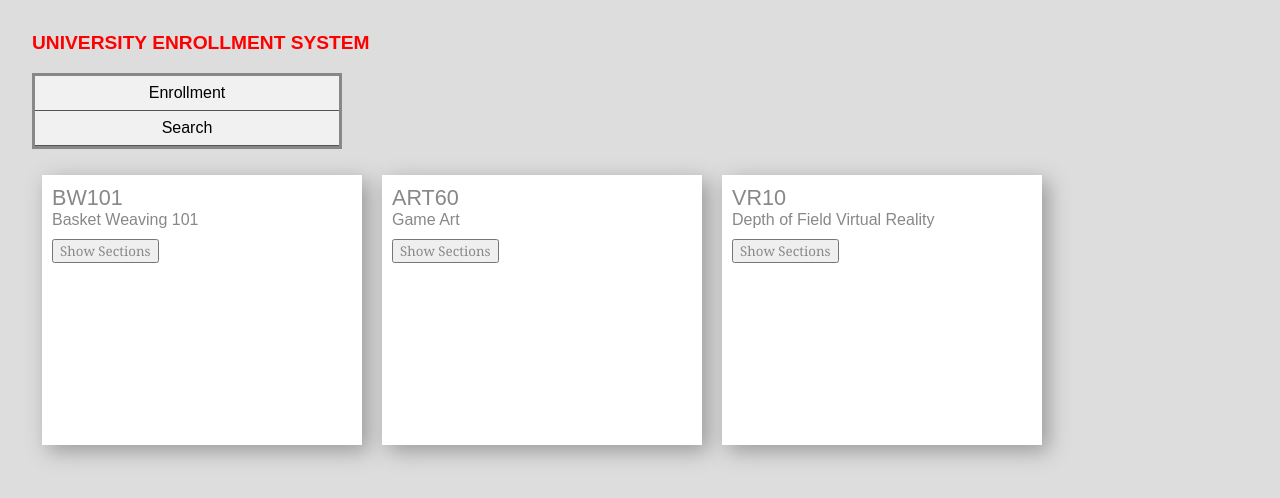
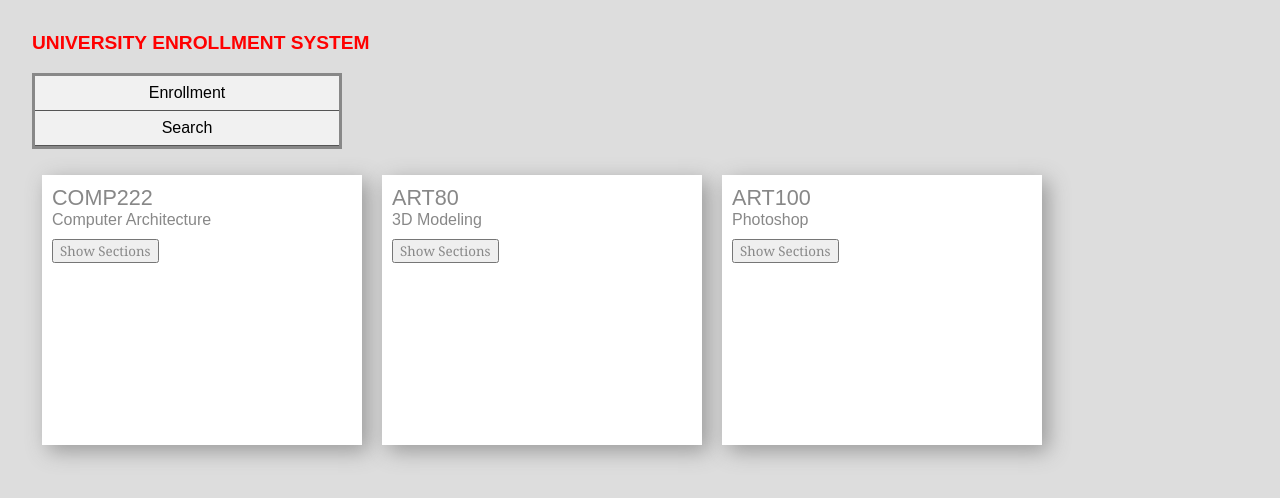
Before and after one commit to hennythehen/c380-g4, an Angular app: page /app-enrollment-view in a window 1280 px wide. Shown: the top 498 px of the page. Built offline with nearby package versions, Linux system fonts and the light colour scheme.

Commit message:
Update mock-courses

```diff
--- a/src/app/course-tile.component.ts
+++ b/src/app/course-tile.component.ts
@@ -68,8 +68,10 @@ export class CourseTileComponent {
   @Input() course: Course;
   showSections: boolean;
   showSectionsToggle() {
-    if (this.showSections) this.showSections = false;
-    else this.showSections = true;
-
+    if (this.showSections) {
+      this.showSections = false;
+    } else {
+      this.showSections = true;
+    }
   }
 }
--- a/src/app/course.service.ts
+++ b/src/app/course.service.ts
@@ -3,11 +3,14 @@
  */
 import { Injectable } from '@angular/core';
 import { Course } from './course';
-import { COURSES } from './mock-courses';
+import {COURSES, INITCOURSES} from './mock-courses';
 
 @Injectable()
 export class CourseService {
   getInitialCourses(): Course[] {
+    return INITCOURSES;
+  }
+  getCourses(): Course[] {
     return COURSES;
   }
 }
--- a/src/app/course.ts
+++ b/src/app/course.ts
@@ -5,12 +5,14 @@ import { Section } from './section';
 export class Course {
   private name: string;
   private title: string;
+  private department: string;
   private coursePreReqs: Course[];
   private concurrentLab: Course;
   private courseSections: Section[];
-  constructor(name: string, title: string, coursePreReqs: Course[], concurrentLab: Course, courseSections: Section[]) {
+  constructor(name: string, title: string, department: string, coursePreReqs: Course[], concurrentLab: Course, courseSections: Section[]) {
     this.name = name;
     this.title = title;
+    this.department = department;
     this.coursePreReqs = coursePreReqs;
     this.concurrentLab = concurrentLab;
     this.courseSections = courseSections;
@@ -20,6 +22,9 @@ export class Course {
   }
   getTitle(): string {
     return this.title;
+  }
+  getDepartment(): string {
+    return this.department;
   }
   getPreReqCourses(): Course[] {
     return this.coursePreReqs;
--- a/src/app/mock-courses.ts
+++ b/src/app/mock-courses.ts
@@ -4,7 +4,38 @@ import {Section} from './section';
  * Created by kenny on 4/21/17.
  */
 export const COURSES: Course[] = [
-  new Course('BW101', 'Basket Weaving 101', null, null, [new Section("12345", "Dr. X", "3:00-4:15", "MWF", 5, true)]),
-  new Course('ART60', 'Game Art', null, null, null),
-  new Course('VR10', 'Depth of Field Virtual Reality', null, null, null)
+  new Course('BW101', 'Basket Weaving 101', 'Art', null, null, null),
+  new Course('ART60', 'Game Art', 'Art' , null, null, null),
+  new Course('VR10', 'Depth of Field Virtual Reality', 'Computer Science', null, null, null),
+  new Course('MATH105', 'Arithmetic', 'Math' , null, null, null),
+  new Course('MATH110', 'Pre-Algebra', 'Math', null, null, null),
+  new Course('MATH125', 'Algebra', 'Math', null, null, null),
+  new Course('MATH120', 'Geometry', 'Math', null, null, null),
+  new Course('MATH260', 'Calculus 1', 'Math', null, null, null),
+  new Course('MATH265', 'Calculus 2', 'Math', null, null, null),
+  new Course('MATH266', 'Calculus 3', 'Math', null, null, null),
+  new Course('COMP380', 'Software Engineering', 'Computer Science', null, null, null),
+  new Course('COMP310', 'Automata', 'Computer Science', null, null, null),
+  new Course('COMP256', 'Discrete Structures', 'Computer Science', null, null, null),
+  new Course('COMP322', 'Operating Systems', 'Computer Science', null, null, null),
+  new Course('COMP222', 'Computer Architecture', 'Computer Science', null, null, null),
+  new Course('ART80', '3D Modeling', 'Art' , null, null, null),
+  new Course('ART100', 'Photoshop', 'Art' , null, null, null),
+  new Course('ART150', 'How to draw', 'Art' , null, null, null),
+  new Course('HIST10', 'History of Mankind', 'History', null, null, null),
+  new Course('HIST20', 'History of the earth', 'History', null, null, null),
+  new Course('HIST30', 'History of the Galaxy', 'History', null, null, null),
+  new Course('HIST40', 'History of the Universe', 'History', null, null, null),
+  new Course('COMM100', 'Group Communication', 'Communications', null, null, null),
+  new Course('COMM110', 'Interpersonal Communication', 'Communications', null, null, null),
+  new Course('COMM120', 'Team dynamics', 'Communications', null, null, null),
+  new Course('ECON120', 'Economics 1', 'Economics', null, null, null),
+  new Course('ECON130', 'Economics 2', 'Economics', null, null, null),
+  new Course('ECON140', 'Economics 3', 'Economics', null, null, null)
 ];
+
+export const INITCOURSES: Course[] = [
+  new Course('COMP222', 'Computer Architecture', 'Computer Science', null, null, null),
+  new Course('ART80', '3D Modeling', 'Art' , null, null, null),
+  new Course('ART100', 'Photoshop', 'Art' , null, null, null)
+];
```
